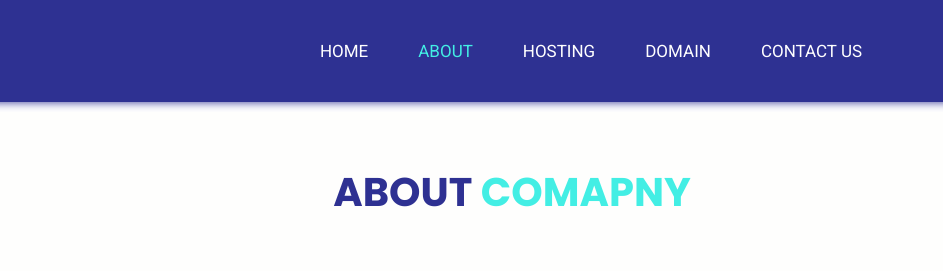
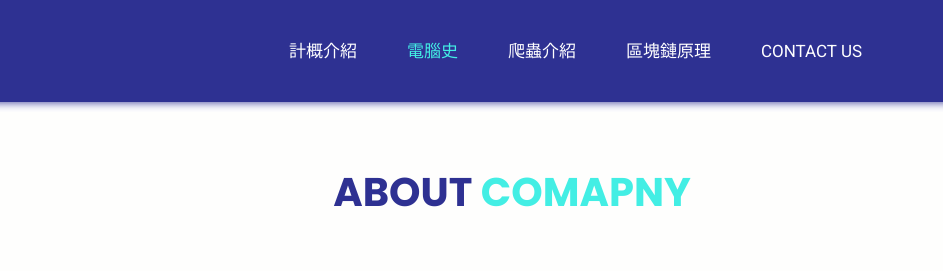
Before and after one commit to Jianhongl1n/sys-scu-edu, a plain HTML site: page htdocs/about.html in a window 1280 px wide. Shown: the top 271 px of the page, 128-1071 px from the left. Drawn offline with nearby package versions, Linux system fonts and the light colour scheme.

Commit message:
Update about.html
Signed-off-by: Jianhongl1n <151608039+Jianhongl1n@users.noreply.github.com>

```diff
--- a/htdocs/about.html
+++ b/htdocs/about.html
@@ -54,16 +54,16 @@
                      <div class="collapse navbar-collapse" id="navbarsExample04">
                         <ul class="navbar-nav mr-auto">
                            <li class="nav-item">
-                              <a class="nav-link" href="index.html">Home</a>
+                              <a class="nav-link" href="index.html">計概介紹</a>
                            </li>
                            <li class="nav-item active">
-                              <a class="nav-link" href="about.html">About</a>
+                              <a class="nav-link" href="about.html">電腦史</a>
                            </li>
                            <li class="nav-item">
-                              <a class="nav-link" href="hosting.html">Hosting</a>
+                              <a class="nav-link" href="https://10122144.my.canva.site/bug">爬蟲介紹</a>
                            </li>
                            <li class="nav-item">
-                              <a class="nav-link" href="domain.html">Domain</a>
+                              <a class="nav-link" href="https://10122144.my.canva.site/blockchain">區塊鏈原理</a>
                            </li>
 
                            <li class="nav-item">
```
